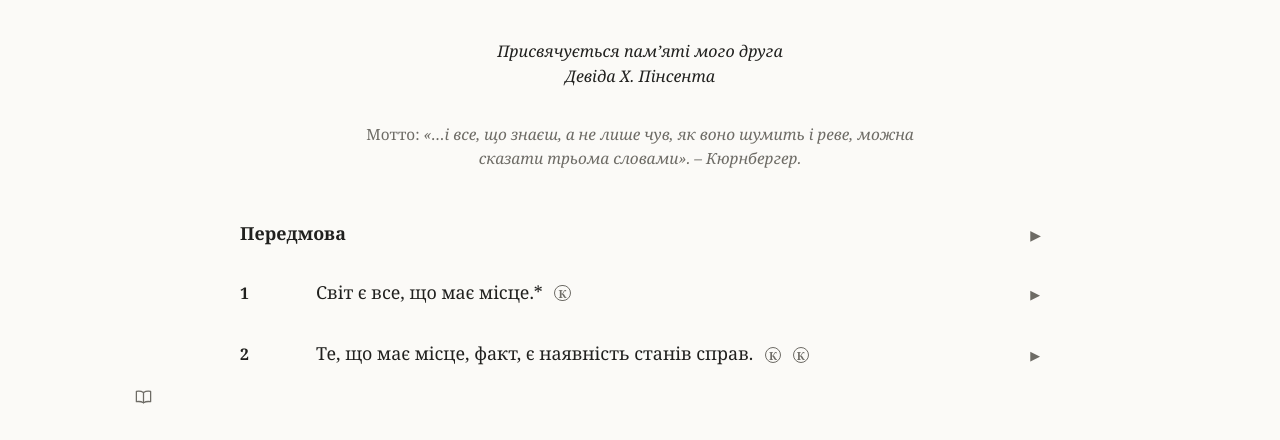
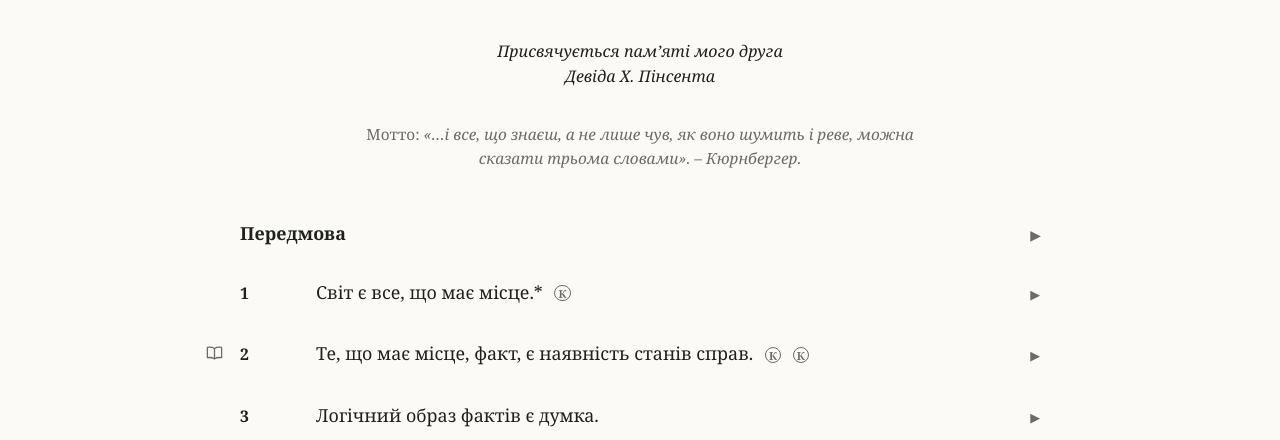
Before and after one commit to yaroslavshramko/Tractatus, a plain HTML site: page index.html in a window 1280 px wide. Shown: the part 314-754 px from the top of the page. Drawn offline with nearby package versions, Linux system fonts and the light colour scheme; no server answers.

Commit message:
Allow chapter 2 commentary to expand and align icon

```diff
--- a/style.css
+++ b/style.css
@@ -139,6 +139,7 @@
 /* Reveal a chapter commentary only after the final proposition is expanded. */
 #tractatus-tree > .section-commentary{display:none}
 #tractatus-tree > .proposition.open:has(.proposition[data-number="1.2"].open) + .section-commentary[data-section="1"]{display:block}
+#tractatus-tree > .proposition[data-number="2"].open + .section-commentary[data-section="2"]{display:block}
 body.language-mode-de #tractatus-tree > .section-commentary{display:none!important}
 
 /* Book marker stays to the left of the final nested branch's vertical rule. */
@@ -159,3 +160,7 @@ body.language-mode-de .section-commentary-icon{display:none!important}
 .section-commentary-body .section-commentary-bibliography{margin:.4em 0 0;padding-left:1.6em;font-size:.91em;line-height:1.5}
 .section-commentary-body .section-commentary-bibliography li{padding-left:.2em;margin:0 0 .5em}
 @media(max-width:600px){.section-commentary-content{padding:13px 14px}.section-commentary-body{font-size:.87rem}}
+
+/* Chapter 2 book marker aligned with the main proposition number. */
+#tractatus-tree > .proposition[data-number="2"] > .proposition-row{position:relative}
+#tractatus-tree > .proposition[data-number="2"] > .proposition-row > .section-commentary-icon-at-heading{position:absolute;left:-29px;top:7px;margin:0;width:26px;height:26px}
```
